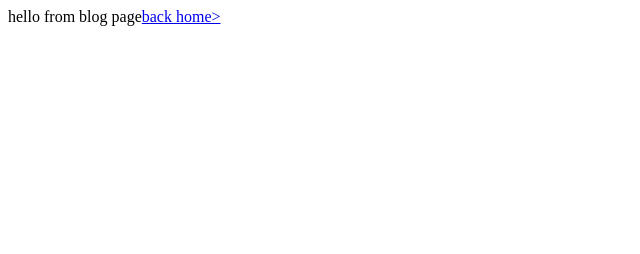
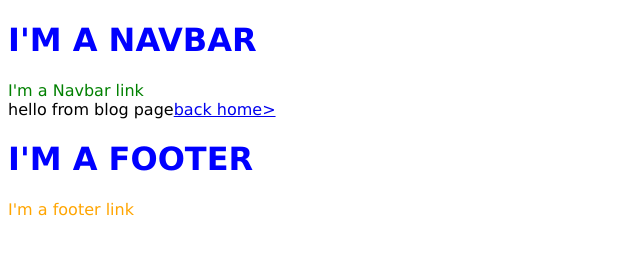
Before and after one commit to ghawthorne66/backcountry, a Gatsby site: page /blog in a window 1280 px wide. Shown: the whole page, without its empty margins (0-640 px from the left). Built offline with nearby package versions, Linux system fonts and the light colour scheme; Gatsby itself is replaced by a stand-in of ours.

Commit message:
components for navbar

```diff
--- /dev/null
+++ b/src/components/Footer.js
@@ -0,0 +1,14 @@
+import React from 'react'
+
+export const Footer = () => {
+    return (
+        <div>
+
+            <h1>I'm a footer</h1>
+            <div className='footer-links'>I'm a footer link</div>
+
+        </div>
+    )
+}
+
+export default Footer
--- /dev/null
+++ b/src/components/Layout.js
@@ -0,0 +1,15 @@
+import React from 'react'
+import Navbar from './Navbar'
+import Footer from './Footer'
+import './layout.css'
+ const Layout = ({children}) => {
+    return (
+  <>
+  <Navbar />
+  {children}
+  <Footer />
+  </>
+    )
+}
+
+export default Layout
--- /dev/null
+++ b/src/components/Navbar.js
@@ -0,0 +1,14 @@
+import React from 'react'
+
+export const Navbar = () => {
+    return (
+        <div>
+
+        <h1>i'm a navbar</h1>
+        <div className='navbar-links'>I'm a Navbar link</div>
+
+        </div>
+    )
+}
+
+export default Navbar
--- /dev/null
+++ b/src/components/layout.css
@@ -0,0 +1,17 @@
+h1 {
+    color: blue;
+    text-transform: uppercase;
+}
+
+body {
+    font-family: Verdana, Geneva, Tahoma, sans-serif;
+}
+
+.navbar-links {
+    color: green;
+}
+.footer-links {
+    color: orange;
+}
+/*size*/
+/*unique*/
--- a/src/pages/blog.js
+++ b/src/pages/blog.js
@@ -1,12 +1,13 @@
 import React from 'react'
 import { Link } from 'gatsby'
+import Layout from '../components/Layout'
 
 export const blog = () => {
     return (
-        <div>
+        <Layout>
             hello from blog page<Link to="/">back home></Link>
 
-        </div>
+        </Layout>
     )
 }
 
--- a/src/pages/contact.js
+++ b/src/pages/contact.js
@@ -1,11 +1,13 @@
 import React from 'react'
+import Layout from '../components/Layout'
 
 export default function contact() {
     return (
-        <div>
+        <Layout>
 
             Hello from Contact!
+            </Layout>
 
-        </div>
+
     )
 }
--- a/src/pages/index.js
+++ b/src/pages/index.js
@@ -1,7 +1,12 @@
 import React from "react"
-import { Link } from 'gatsby'
+import { Link } from "gatsby"
+import Layout from "../components/Layout"
 
 export default () => (
-<div>Hello world!<Link to="/blog/"> blog page</Link>
-</div>
+    <Layout>
+      Hello world!<Link to="/blog/"> blog page</Link>
+      <h1 style={{fontSize: '18px', textTransform:'capitalize', color: 'red'}}>Hello Styling</h1>
+
+  </Layout>
+
 )
```
Also changed, not shown: src/pages/404.js (+4 -7 lines), src/pages/tours.js (+9 -7 lines).
